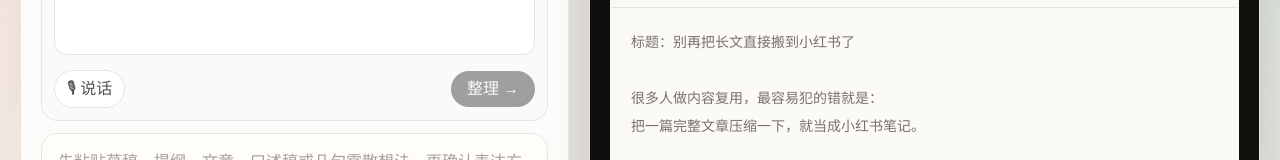
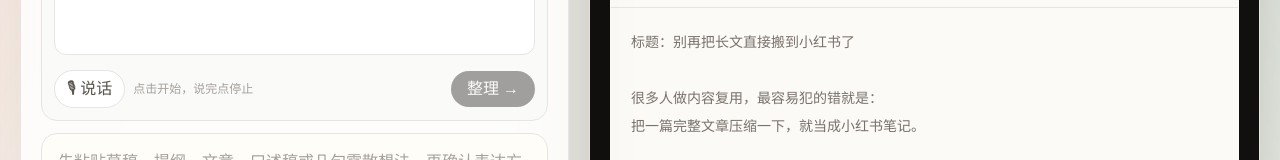
Before and after one commit to chongming38/content-converter, a Next.js app: page / in a window 1280 px wide. Both pictures are taken after a click on the button "🎙 先整理碎碎念". Shown: the part 485-645 px from the top of the page. Built offline with nearby package versions, Linux system fonts and the light colour scheme.

Commit message:
feat: 语音按钮添加使用提示，iOS显示逐句录音说明

```diff
--- a/app/page.tsx
+++ b/app/page.tsx
@@ -799,6 +799,11 @@
                         {isRecording ? (isIOSDevice ? "识别中..." : "⏹ 停止") : micInitializing ? "初始化中..." : polishInput && isIOSDevice ? "🎙 再说一句" : "🎙 说话"}
                       </button>
                     )}
+                    {speechSupported && !isRecording && !micInitializing && (
+                      <span className="text-xs text-stone-400">
+                        {isIOSDevice ? "每次说一句，说完自动停" : "点击开始，说完点停止"}
+                      </span>
+                    )}
                     <button
                       type="button"
                       onClick={handlePolish}
```
